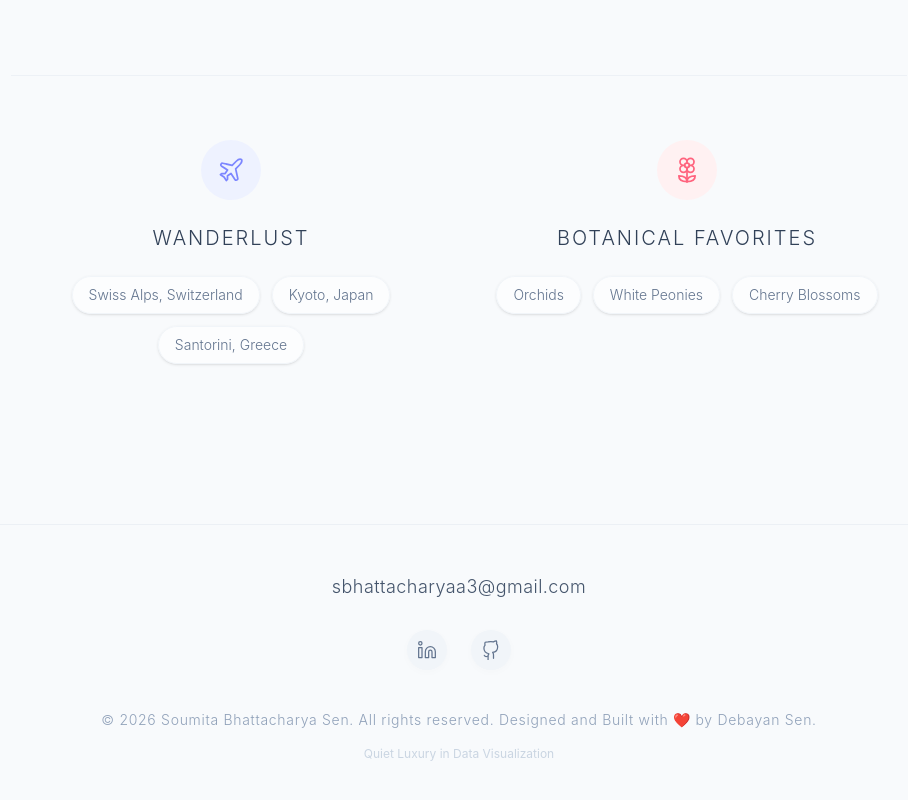
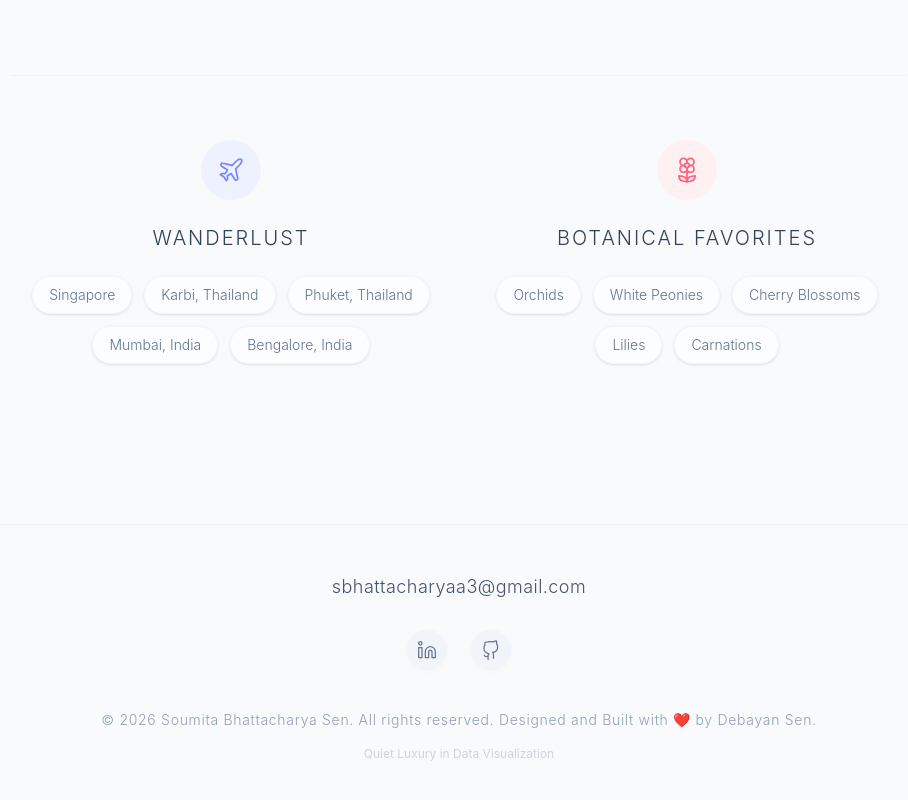
Before and after one commit to Bhat-7/Soumita, a React (Vite) app: page / in a window 1280 px wide. Shown: the part 4024-4824 px from the top of the page, without its empty margins (181-1089 px from the left). Built offline with nearby package versions, Linux system fonts and the light colour scheme.

Commit message:
update ga

```diff
--- a/index.html
+++ b/index.html
@@ -12,5 +12,19 @@
   <body>
     <div id="root"></div>
     <script type="module" src="/src/main.jsx"></script>
+    <!-- Google tag (gtag.js) -->
+    <script
+      async
+      src="https://www.googletagmanager.com/gtag/js?id=G-VX71YRCHJ7"
+    ></script>
+    <script>
+      window.dataLayer = window.dataLayer || [];
+      function gtag() {
+        dataLayer.push(arguments);
+      }
+      gtag("js", new Date());
+
+      gtag("config", "G-VX71YRCHJ7");
+    </script>
   </body>
 </html>
--- a/src/App.jsx
+++ b/src/App.jsx
@@ -1,7 +1,7 @@
 import React from "react";
 import { createBrowserRouter, RouterProvider } from "react-router";
 import { Provider } from "react-redux";
-import { store } from "./assets/store";
+import { store } from "./context/store";
 import Layout from "./components/Layout";
 import Home from "./pages/Home";
 
--- a/src/assets/portfolioData.json
+++ b/src/assets/portfolioData.json
@@ -79,10 +79,18 @@
   ],
   "personal_interests": {
     "travel_destinations": [
-      "Swiss Alps, Switzerland",
-      "Kyoto, Japan",
-      "Santorini, Greece"
+      "Singapore",
+      "Karbi, Thailand",
+      "Phuket, Thailand",
+      "Mumbai, India",
+      "Bengalore, India"
     ],
-    "favorite_flowers": ["Orchids", "White Peonies", "Cherry Blossoms"]
+    "favorite_flowers": [
+      "Orchids",
+      "White Peonies",
+      "Cherry Blossoms",
+      "Lilies",
+      "Carnations"
+    ]
   }
 }
--- a/src/components/Header.jsx
+++ b/src/components/Header.jsx
@@ -1,7 +1,7 @@
 import React, { useState } from "react";
 import { useSelector, useDispatch } from "react-redux";
 import { Moon, Sun, Menu, X, Download } from "lucide-react";
-import { toggleTheme } from "../assets/uiSlice";
+import { toggleTheme } from "../context/uiSlice";
 
 const Header = () => {
   const dispatch = useDispatch();
--- a/src/components/Layout.jsx
+++ b/src/components/Layout.jsx
@@ -2,8 +2,8 @@ import React, { useEffect } from "react";
 import { Outlet } from "react-router";
 import { useSelector, useDispatch } from "react-redux";
 import { Volume2, VolumeX } from "lucide-react";
-import { toggleAudio } from "../assets/uiSlice";
-import { useAudio } from "../assets/useAudio";
+import { toggleAudio } from "../context/uiSlice";
+import { useAudio } from "../utility/useAudio";
 import Footer from "./Footer";
 import Header from "./Header";
 
--- a/src/assets/uiSlice.js
+++ b/src/context/uiSlice.js
@@ -1,5 +1,5 @@
 import { createSlice } from '@reduxjs/toolkit';
-import portfolioData from './portfolioData.json';
+import portfolioData from '../assets/portfolioData.json';
 
 const initialState = {
     // Defaulting to false so the light theme is the first display
```
Also changed, not shown: src/context/store.js (renamed from src/assets/store.js), src/utility/useAudio.js (renamed from src/assets/useAudio.js).
